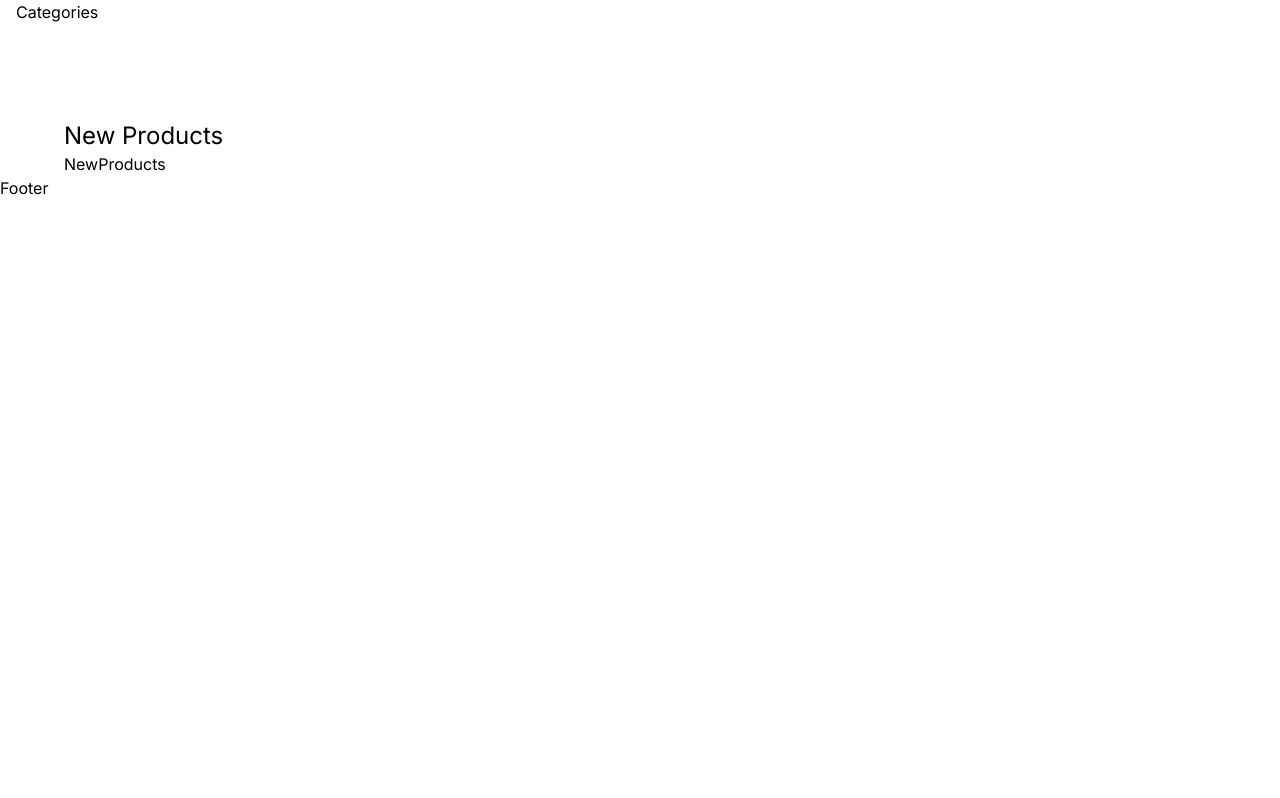
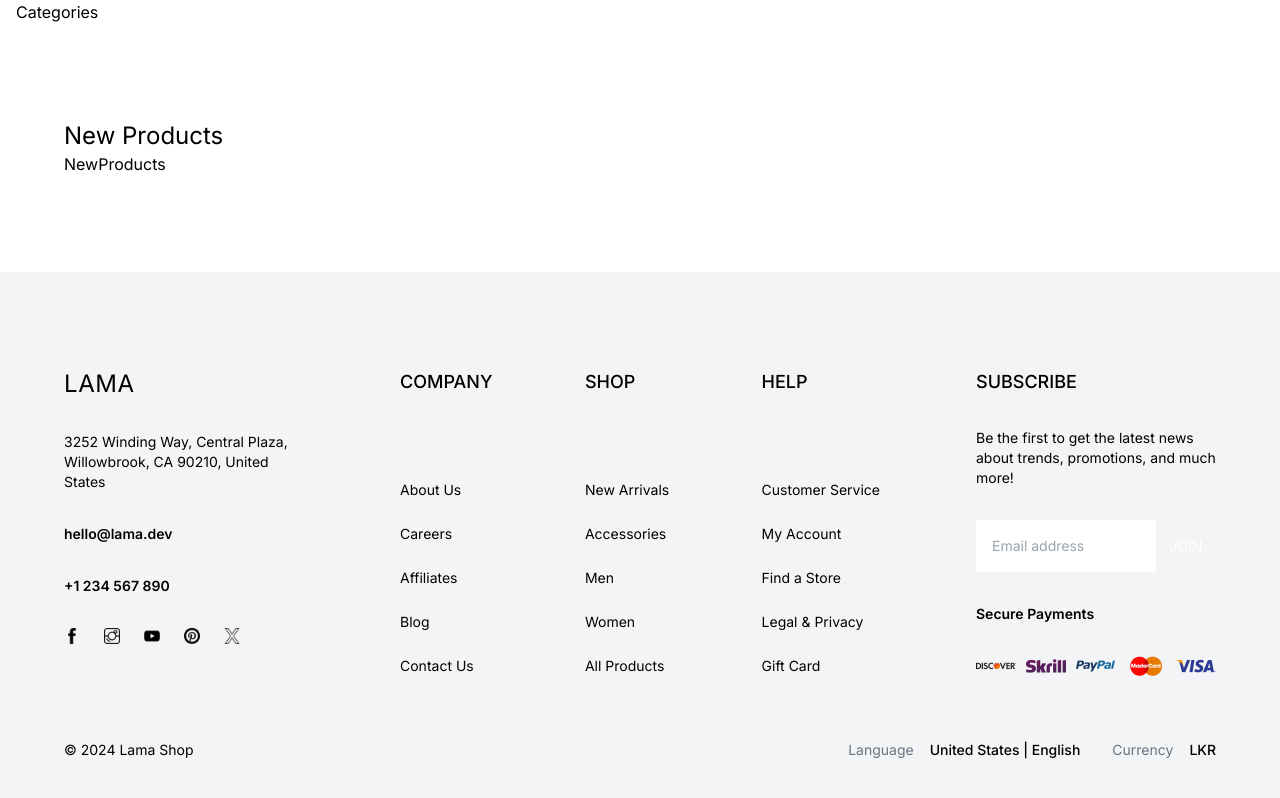
Before and after one commit to HimashaNethmini/admin-dashboard, a Next.js app: page / in a window 1280 px wide. Shown: the part 1968-2766 px from the top of the page. Before the commit the page ends 2168 px from the top, so only its background shows below. Built offline with nearby package versions, Linux system fonts and the light colour scheme.

Commit message:
completed the fotter

```diff
--- a/src/app/components/Footer.tsx
+++ b/src/app/components/Footer.tsx
@@ -1,7 +1,104 @@
+import Link from "next/link";
+import Image from "next/image";
+
 const Footer = () => {
-    return (
-      <div> Footer </div>
-    )
-  }
+  return (
+    <div className="py-24 px-4 md:px-8 lg:px-16 xl:32 2xl:px-64 bg-gray-100 text-sm mt-24">
+      {/* TOP */}
+      <div className="flex flex-col md:flex-row justify-between gap-24">
+        {/* LEFT */}
+        <div className="w-full md:w-1/2 lg:w-1/4 flex flex-col gap-8">
+          <Link href="/">
+            <div className="text-2xl tracking-wide">LAMA</div>
+          </Link>
+          <p>
+            3252 Winding Way, Central Plaza, Willowbrook, CA 90210, United
+            States
+          </p>
+          <span className="font-semibold">hello@lama.dev</span>
+          <span className="font-semibold">+1 234 567 890</span>
+          <div className="flex gap-6">
+            <Image src="/facebook.png" alt="" width={16} height={16} />
+            <Image src="/instagram.png" alt="" width={16} height={16} />
+            <Image src="/youtube.png" alt="" width={16} height={16} />
+            <Image src="/pinterest.png" alt="" width={16} height={16} />
+            <Image src="/x.png" alt="" width={16} height={16} />
+          </div>
+        </div>
+        {/* CENTER */}
+        <div className="hidden lg:flex justify-between w-1/2">
+          <div className="flex flex-col justify-between">
+            <h1 className="font-medium text-lg">COMPANY</h1>
+            <div className="flex flex-col gap-6">
+              <Link href="">About Us</Link>
+              <Link href="">Careers</Link>
+              <Link href="">Affiliates</Link>
+              <Link href="">Blog</Link>
+              <Link href="">Contact Us</Link>
+            </div>
+          </div>
+          <div className="flex flex-col justify-between">
+            <h1 className="font-medium text-lg">SHOP</h1>
+            <div className="flex flex-col gap-6">
+              <Link href="">New Arrivals</Link>
+              <Link href="">Accessories</Link>
+              <Link href="">Men</Link>
+              <Link href="">Women</Link>
+              <Link href="">All Products</Link>
+            </div>
+          </div>
+          <div className="flex flex-col justify-between">
+            <h1 className="font-medium text-lg">HELP</h1>
+            <div className="flex flex-col gap-6">
+              <Link href="">Customer Service</Link>
+              <Link href="">My Account</Link>
+              <Link href="">Find a Store</Link>
+              <Link href="">Legal & Privacy</Link>
+              <Link href="">Gift Card</Link>
+            </div>
+          </div>
+        </div>
+        {/* RIGHT */}
+        <div className="w-full md:w-1/2 lg:w-1/4 flex flex-col gap-8">
+          <h1 className="font-medium text-lg">SUBSCRIBE</h1>
+          <p>
+            Be the first to get the latest news about trends, promotions, and
+            much more!
+          </p>
+          <div className="flex">
+            <input
+              type="text"
+              placeholder="Email address"
+              className="p-4 w-3/4"
+            />
+            <button className="w-1/4 bg-lama text-white">JOIN</button>
+          </div>
+          <span className="font-semibold">Secure Payments</span>
+          <div className="flex justify-between">
+            <Image src="/discover.png" alt="" width={40} height={20} />
+            <Image src="/skrill.png" alt="" width={40} height={20} />
+            <Image src="/paypal.png" alt="" width={40} height={20} />
+            <Image src="/mastercard.png" alt="" width={40} height={20} />
+            <Image src="/visa.png" alt="" width={40} height={20} />
+          </div>
+        </div>
+      </div>
+      {/* BOTTOM */}
+      <div className="flex flex-col md:flex-row items-center justify-between gap-8 mt-16">
+        <div className="">© 2024 Lama Shop</div>
+        <div className="flex flex-col gap-8 md:flex-row">
+          <div className="">
+            <span className="text-gray-500 mr-4">Language</span>
+            <span className="font-medium">United States | English</span>
+          </div>
+          <div className="">
+            <span className="text-gray-500 mr-4">Currency</span>
+            <span className="font-medium">LKR</span>
+          </div>
+        </div>
+      </div>
+    </div>
+  );
+};
 
-  export default Footer
+export default Footer;
```
